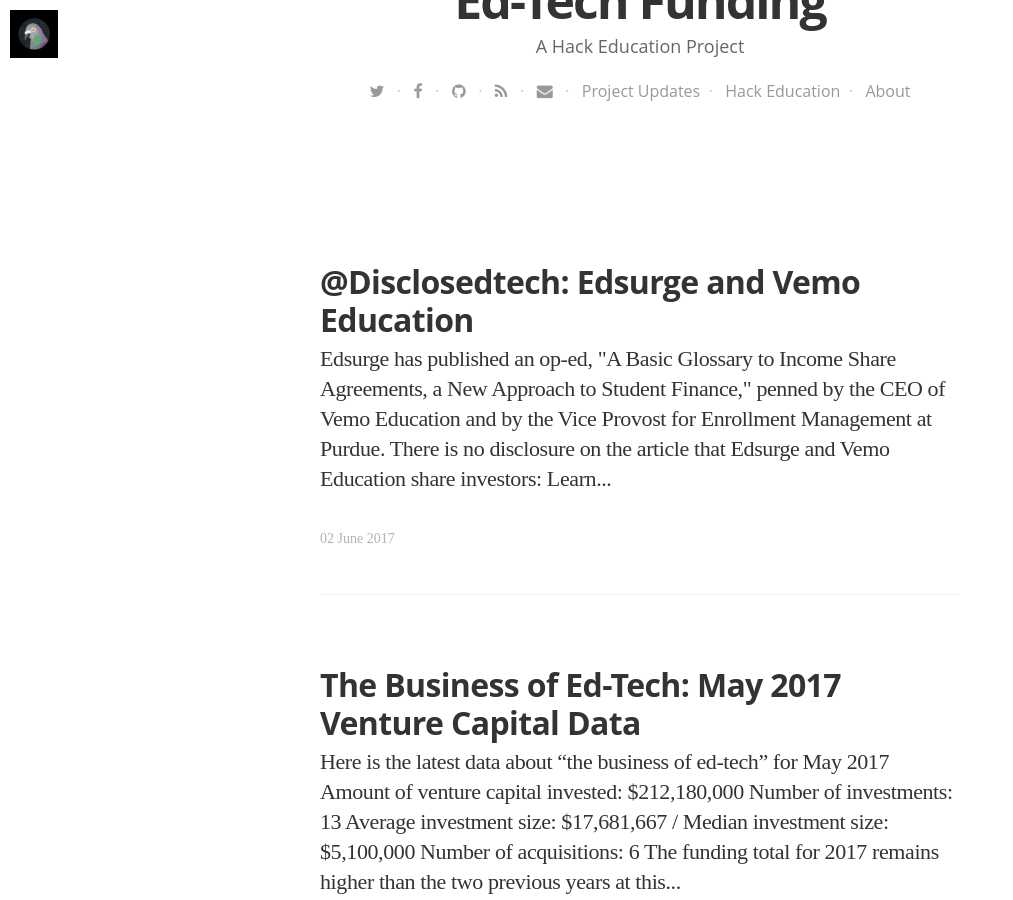
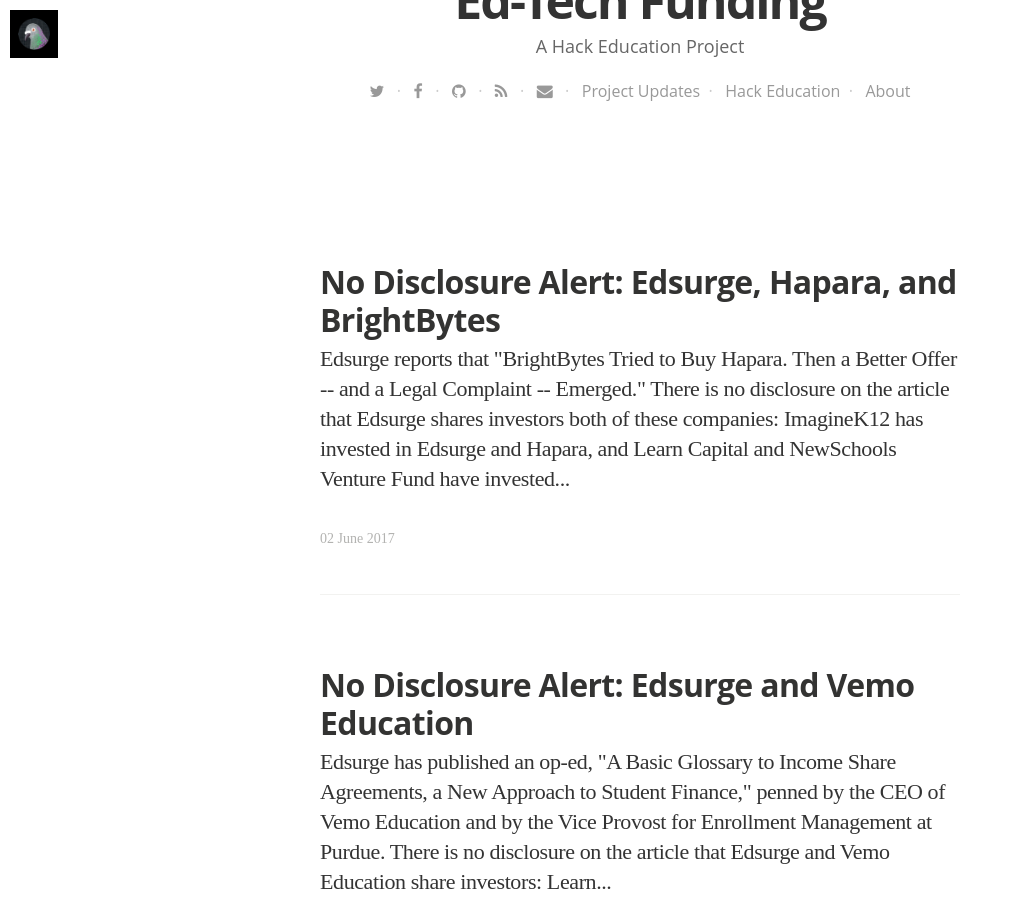
Before and after one commit to HackEducation/funding, a Jekyll site: the page built from blog/index.html, in a window 1280 px wide and 900 px high, scrolled down 559 px. Shown: the whole window, without its empty margins (0-1013 px from the left). Built offline with Jekyll 4.4.1, drawn with Linux system fonts in a browser that asks for light colours; nearby versions of some CDN libraries; some web fonts are replaced; the list of posts is cut into pages by our own code; some of the changed text lies outside the part shown.

Commit message:
new article

```diff
--- /dev/null
+++ b/_posts/2017-06-02-disclosure-hapara-brightbyes.html
@@ -0,0 +1,11 @@
+---
+layout: post
+title: "No Disclosure Alert: Edsurge, Hapara, and BrightBytes"
+date: 2017-06-02 11:20:00 +0000
+tags:
+image: https://s3.amazonaws.com/hackedu/2017-06-02-pigeon.jpg
+imagecredits: https://www.flickr.com/photos/ralphie-ov-norton/27984647416
+---
+<p>Edsurge reports that "<a href="https://www.edsurge.com/news/2017-05-31-brightbytes-tried-to-buy-hapara-then-a-better-offer-and-a-legal-complaint-emerged">BrightBytes Tried to Buy Hapara. Then a Better Offer -- and a Legal Complaint -- Emerged</a>." There is no disclosure on the article that Edsurge shares investors <a href="http://about.edsurge.com/advisors_supporters/">both of these companies</a>: ImagineK12 has invested in Edsurge and Hapara, and Learn Capital and NewSchools Venture Fund have invested in both Edsurge and BrightBytes.</p>
+
+<p>I have been tracking these failures to disclose financial relationships because Edsurge has been selling its Concierge service to K-12 schools in order to help them buy ed-tech products. The lack of transparency is important, I think. Now Edsurge says <a href="https://www.edsurge.com/concierge">it's ending the service</a>, but I'm still going to keep track of the publication's disclosure problems.</p>
--- a/_posts/2017-06-02-disclosure-vemo-education.html
+++ b/_posts/2017-06-02-disclosure-vemo-education.html
@@ -1,6 +1,6 @@
 ---
 layout: post
-title: "@Disclosedtech: Edsurge and Vemo Education"
+title: "No Disclosure Alert: Edsurge and Vemo Education"
 date: 2017-06-02 10:30:00 +0000
 tags:
 image: https://s3.amazonaws.com/hackedu/2017-06-02-pigeon.jpg
@@ -8,6 +8,6 @@
 ---
 <p>Edsurge has published an op-ed, "<a href="https://www.edsurge.com/news/2017-05-28-a-basic-glossary-to-income-share-agreements-a-new-approach-to-student-finance">A Basic Glossary to Income Share Agreements, a New Approach to Student Finance</a>," penned by the CEO of Vemo Education and by the Vice Provost for Enrollment Management at Purdue. There is no disclosure on the article that Edsurge and Vemo Education <a href="http://about.edsurge.com/advisors_supporters/">share investors</a>: Learn Capital.</p>
 
-<p>I have been tracking these failures to disclose financial relationships because Edsurge has been selling its Concierge service to K-12 schools in order to help them buy ed-tech products. The lack of transparency is important, I think. Now Edsurge says <a href="https://www.edsurge.com/concierge">it's ending the service</a>, but I'm still going to keep track on the publication's disclosure issues.</p>
+<p>I have been tracking these failures to disclose financial relationships because Edsurge has been selling its Concierge service to K-12 schools in order to help them buy ed-tech products. The lack of transparency is important, I think. Now Edsurge says <a href="https://www.edsurge.com/concierge">it's ending the service</a>, but I'm still going to keep track of the publication's disclosure issues.</p>
 
 <p>As Edsurge expands its higher education coverage, it's worth following the narratives (and perhaps eventually the products and services) it's promoting to universities.</p>
```
